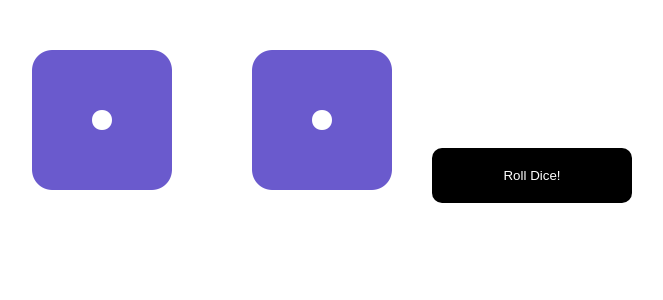
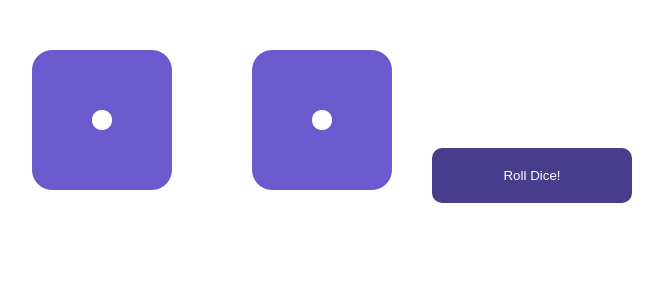
Before and after one commit to Djones917/Dice_Game_2022, a React (Create React App) app: page / in a window 1280 px wide. In both pictures the pointer is over the button "Roll Dice!". Shown: the top 300 px of the page, without its empty margins (328-991 px from the left). Built offline with nearby package versions, Linux system fonts and the light colour scheme.

Commit message:
adding hover effect to button

```diff
--- a/src/RollDice.css
+++ b/src/RollDice.css
@@ -7,3 +7,8 @@
     background-color: black;
     margin-top: 3em;
 }
+
+.RollDice button:hover {
+    background-color: darkslateblue;
+    cursor: pointer;
+}
```
